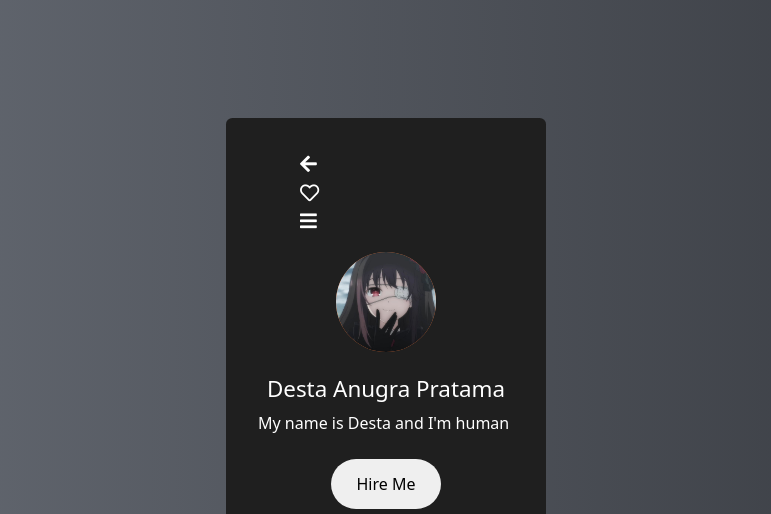
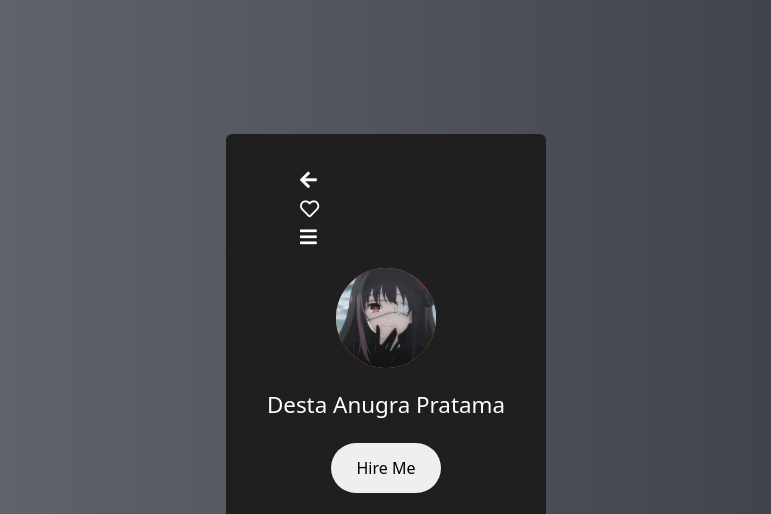
Before and after one commit to Destaanugra1/profile, a plain HTML site: page index.html in a window 1280 px wide. Shown: the top 514 px of the page, without its empty margins (254-1025 px from the left). Drawn offline with nearby package versions, Linux system fonts and the light colour scheme; a small style sheet from the web is missing.

Commit message:
Update index.html

```diff
--- a/index.html
+++ b/index.html
@@ -25,7 +25,7 @@
 
       <div class="user-image"><img src="img/Kurumi.jpeg" alt="" /></div>
       <h2 class="user-name">Desta Anugra Pratama</h2>
-      <p class="about-user">My name is Desta and I'm human</p>
+
       <button onclick="" class="hire-me">Hire Me</button>
 
       <div class="social-container">
```
